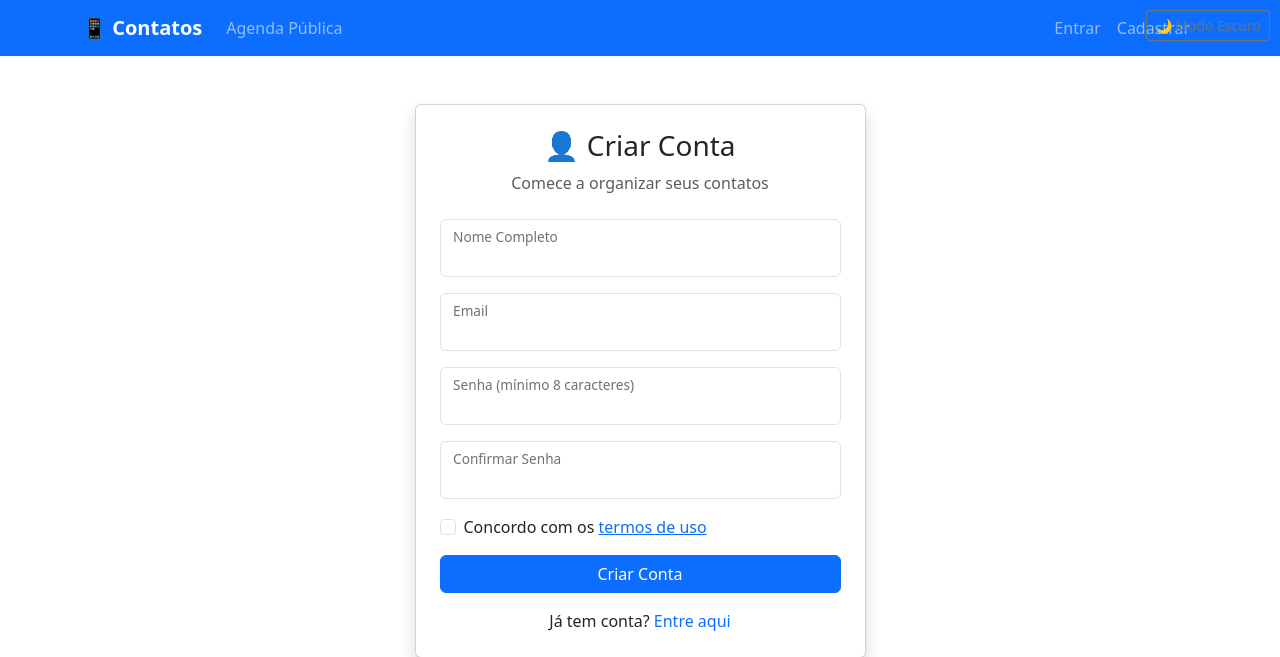
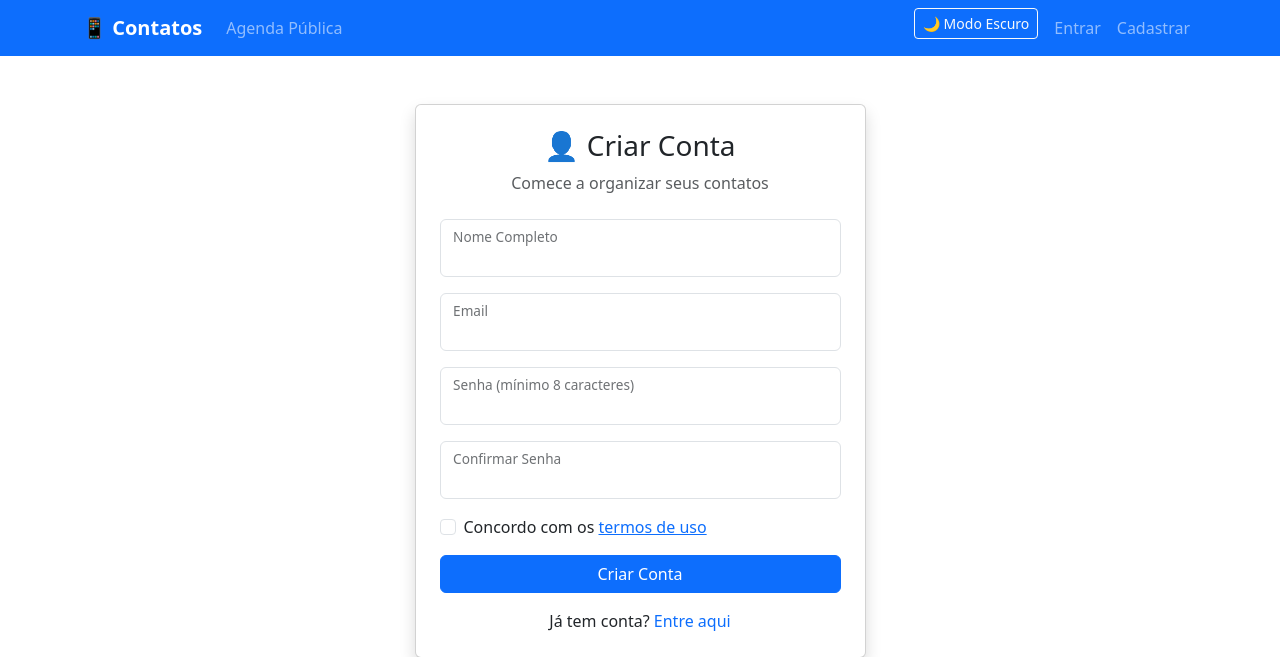
Before and after one commit to CristianoMZN/contatos, a PHP site: template src/Views/auth/register.php in a window 1280 px wide. Shown: the top 657 px of the page. Run offline with PHP 8.4, Linux system fonts and the light colour scheme; the template is opened without the code that fills it, so the values that code supplies are empty.

Commit message:
Fix theme toggle layout and add Phinx migrations support
Co-authored-by: CristianoMZN <9659412+CristianoMZN@users.noreply.github.com>

```diff
--- a/composer.json
+++ b/composer.json
@@ -10,5 +10,8 @@
     },
     "require": {
         "php": ">=7.4"
+    },
+    "require-dev": {
+        "robmorgan/phinx": "^0.16"
     }
 }
--- a/src/Views/layout/header.php
+++ b/src/Views/layout/header.php
@@ -42,13 +42,6 @@
 
     <!-- Custom CSS -->
     <style>
-        .theme-toggle-container {
-            position: fixed;
-            top: 10px;
-            right: 10px;
-            z-index: 1050;
-        }
-
         .contact-card {
             transition: transform 0.2s;
             height: 100%;
@@ -112,13 +105,6 @@
 </head>
 
 <body>
-    <!-- Theme Toggle Button -->
-    <div class="theme-toggle-container">
-        <button type="button" class="btn btn-outline-secondary btn-sm" id="theme-toggle">
-            🌙 <span id="theme-text">Modo Escuro</span>
-        </button>
-    </div>
-
     <!-- Navigation -->
     <nav class="navbar navbar-expand-lg navbar-dark bg-primary">
         <div class="container">
@@ -146,6 +132,11 @@
                 </ul>
 
                 <ul class="navbar-nav">
+                    <li class="nav-item">
+                        <button type="button" class="btn btn-outline-light btn-sm me-2" id="theme-toggle">
+                            🌙 <span id="theme-text">Modo Escuro</span>
+                        </button>
+                    </li>
                     <?php if (isset($_SESSION['user_authenticated']) && $_SESSION['user_authenticated']): ?>
                     <li class="nav-item dropdown">
                         <a class="nav-link dropdown-toggle" href="#" role="button" data-bs-toggle="dropdown">
```
Also changed, not shown: phinx.php (added, +41 -0 lines), README.md, 1 other file.
